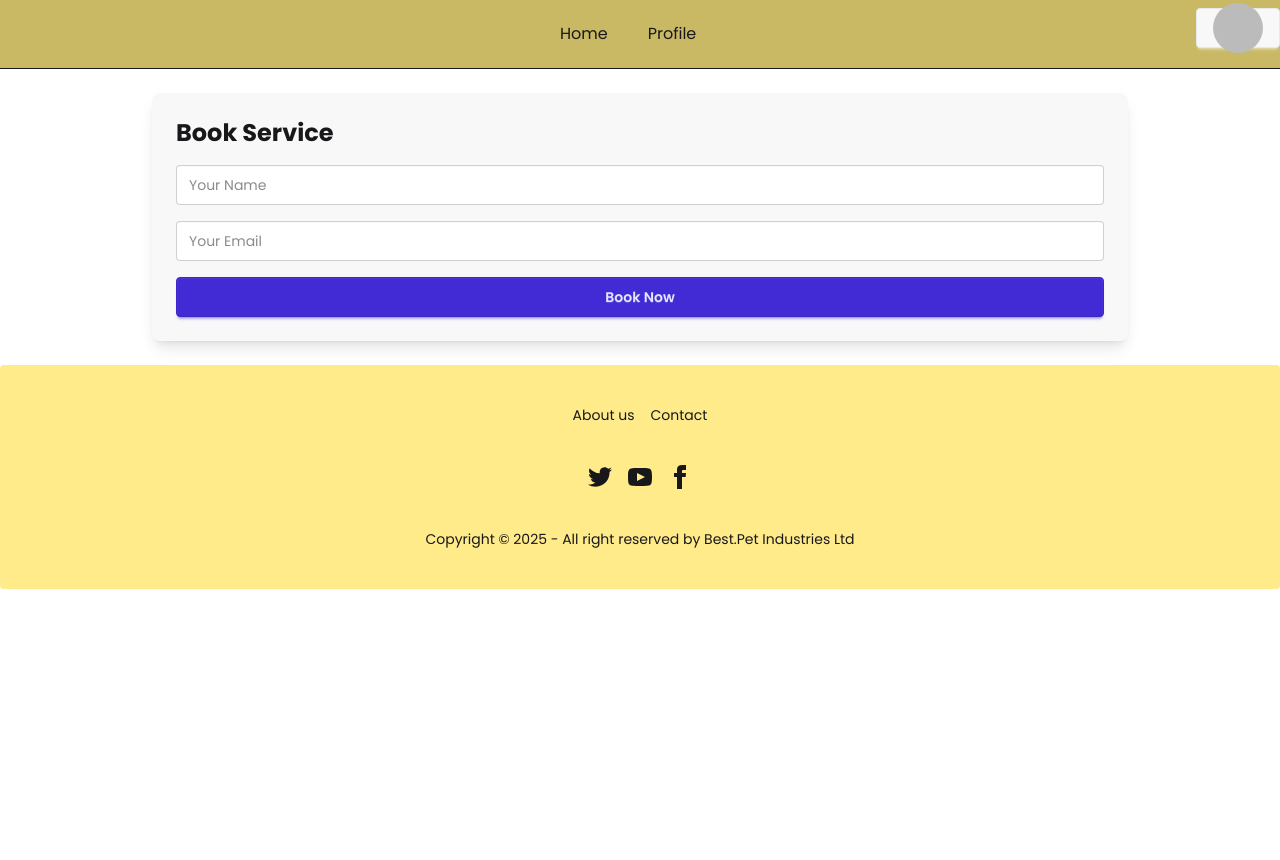
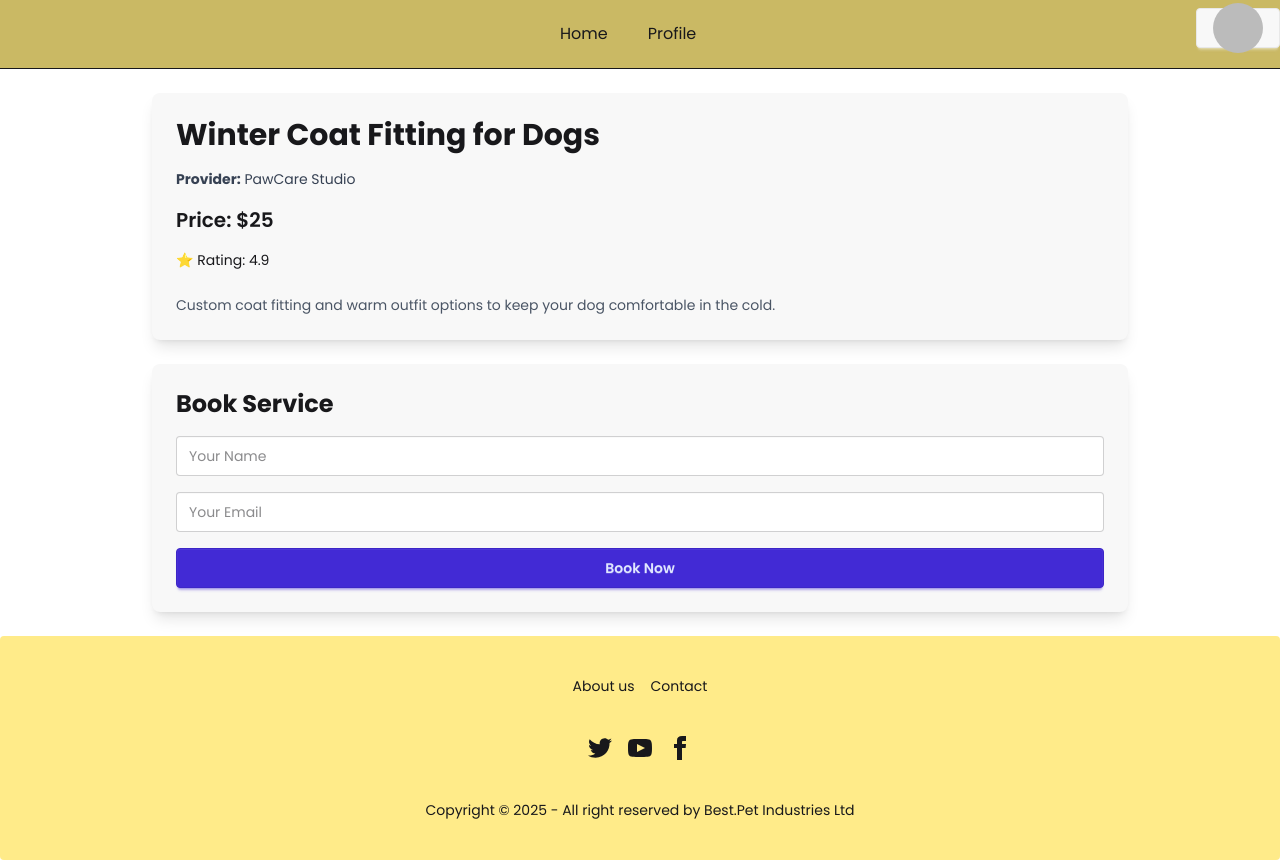
Before and after one commit to sahaantara-ops/Pet-care-website, a React (Vite) app: page /service/1 in a window 1280 px wide. Before the commit the page ends 800 px from the top, so only its background shows below. Built offline with nearby package versions, Linux system fonts and the light colour scheme; no server answers; sample sign-in values are in the browser's storage.

Commit message:
added all new changes

```diff
--- a/src/Pages/Myprofile.jsx
+++ b/src/Pages/Myprofile.jsx
@@ -2,12 +2,15 @@ import { AuthContext } from "../Context/AuthContext";
 import { useContext, useState } from "react";
 import { updateProfile } from "firebase/auth";
 import { toast } from "react-toastify";
+import { Navigate } from "react-router-dom"
+import { useNavigate } from "react-router-dom";
 
 const MyProfile = () => {
   const { user } = useContext(AuthContext); // auth needed for updateProfile
   const [editMode, setEditMode] = useState(false);
   const [name, setName] = useState(user?.displayName || "");
   const [photoURL, setPhotoURL] = useState(user?.photoURL || "");
+  const navigate = useNavigate();
 
   const handleUpdateProfile = async (e) => {
     e.preventDefault();
@@ -18,6 +21,7 @@ const MyProfile = () => {
         displayName: name,
         photoURL: photoURL,
       });
+       navigate("/");
 
       toast.success("Profile updated successfully!");
       setEditMode(false);
@@ -26,6 +30,7 @@ const MyProfile = () => {
       toast.error(error.message);
     }
   };
+
 
   return (
     <div className="min-h-screen bg-amber-100 flex items-center justify-center px-4">
@@ -39,7 +44,7 @@ const MyProfile = () => {
         </div>
 
         <div className="text-center mt-4">
-          <h2 className="text-2xl font-semibold text-gray-800">{user?.name}</h2>
+          <h2 className="text-2xl font-semibold text-gray-800">{user?.displayName}</h2>
           <p className="text-gray-500 mt-1">{user?.email}</p>
         </div>
 
--- a/src/Pages/serviceDetails.jsx
+++ b/src/Pages/serviceDetails.jsx
@@ -5,14 +5,32 @@ import { toast } from "react-toastify";
 const ServiceDetails = () => {
   const { id } = useParams();
   const [service, setService] = useState(null);
+  const [loading, setLoading] = useState(true);
 
   useEffect(() => {
-    fetch(`/public/public.json`)
-      .then(res => res.json())
-      .then(data => setService(data));
+    fetch("/public.json")
+      .then((res) => res.json())
+      .then((data) => {
+        const foundService = data.find(
+          (item) => item.serviceId === Number(id)
+        );
+        setService(foundService);
+        setLoading(false);
+      })
+      .catch((error) => {
+        console.error("Error fetching service:", error);
+        setLoading(false);
+      });
   }, [id]);
 
-  if (!service) return <p>Loading...</p>;
+  if (loading) return <p className="text-center mt-10">Loading...</p>;
+
+  if (!service)
+    return (
+      <p className="text-center mt-10 text-red-500">
+        Service not found!
+      </p>
+    );
 
   const handleSubmit = (e) => {
     e.preventDefault();
@@ -23,10 +41,39 @@ const ServiceDetails = () => {
   return (
     <div className="max-w-5xl mx-auto p-6">
 
+      {/* Service Card */}
+      <div className="card bg-base-200 shadow-lg mb-6">
+        <div className="card-body">
+          <h2 className="card-title text-3xl font-bold">
+            {service.serviceName}
+          </h2>
+
+          <p className="text-gray-700 mt-2">
+            <strong>Provider:</strong> {service.providerName}
+          </p>
+
+          <p className="text-xl font-semibold mt-2">
+            Price: ${service.price}
+          </p>
+
+          {service.rating && (
+            <p className="mt-2">⭐ Rating: {service.rating}</p>
+          )}
+
+          {service.description && (
+            <p className="mt-4 text-gray-600">
+              {service.description}
+            </p>
+
+          )}
+        </div>
+      </div>
 
       {/* Booking Form */}
       <div className="card bg-base-200 shadow-lg p-6">
-        <h3 className="text-2xl font-bold mb-4">Book Service</h3>
+        <h3 className="text-2xl font-bold mb-4">
+          Book Service
+        </h3>
 
         <form onSubmit={handleSubmit} className="space-y-4">
           <input
@@ -35,17 +82,20 @@ const ServiceDetails = () => {
             className="input input-bordered w-full"
             required
           />
+
           <input
             type="email"
             placeholder="Your Email"
             className="input input-bordered w-full"
             required
           />
-          <button className="btn btn-primary w-full">
+
+          <button type="submit" className="btn btn-primary w-full">
             Book Now
           </button>
         </form>
       </div>
+
     </div>
   );
 };
```
